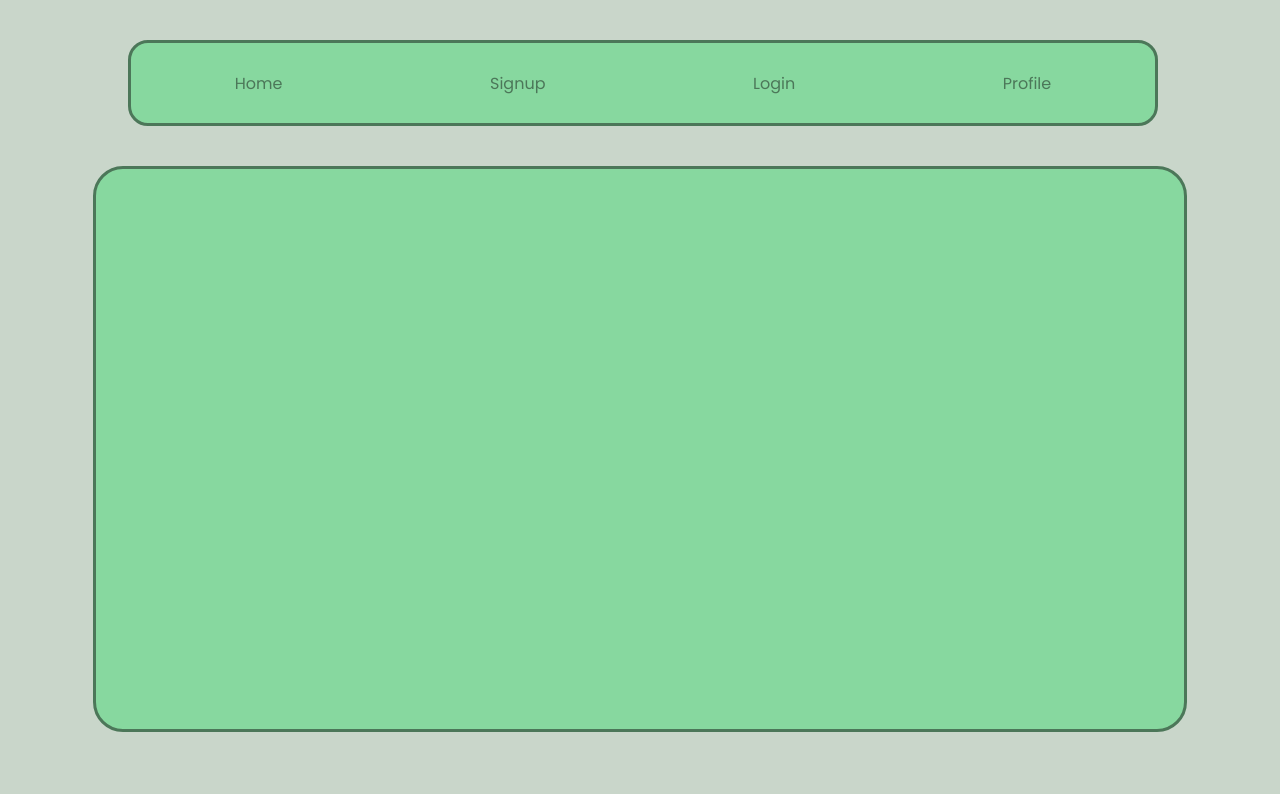
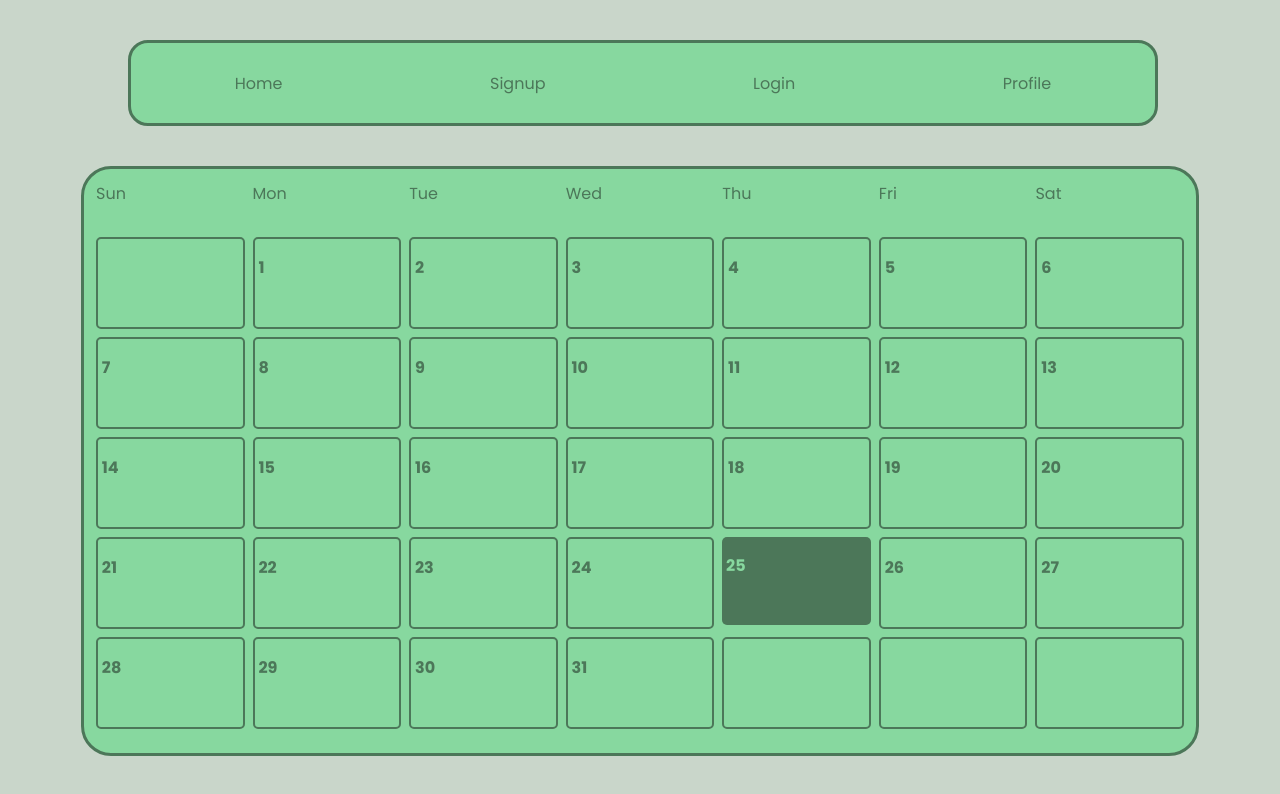
Before and after one commit to JustKardi/The-Calendar-App, a website built with Vite: page Calendar/client/index.html in a window 1280 px wide. Built offline with nearby package versions, Linux system fonts and the light colour scheme.

Commit message:
Third commit, finished the calendar, set up secure signup and login, future plans to work on login, event adding and multiple calendar view. phew.

```diff
--- a/Calendar/client/index.html
+++ b/Calendar/client/index.html
@@ -22,6 +22,6 @@
 
     <div class="cal-container"></div>
 
-    <script type="module" src="/src/main.js"></script>
+    <script type="module" src="src/main.js"></script>
   </body>
 </html>
--- a/Calendar/client/src/main.js
+++ b/Calendar/client/src/main.js
@@ -1,7 +1,6 @@
 const now = new Date();
 
 class Cell {
-
     constructor(events, date) {
         this.events = events;
         this.date = date;
@@ -9,20 +8,85 @@ class Cell {
 
     draw() {
         const cell = document.createElement('div');
-        cell.classList = 'cal-grid-cell';
+        cell.className = 'cal-grid-cell';
+
         const text = document.createElement('p');
-        text.classList = 'cal-grid-cell_date';
-        text.textContext = this.date;
+        text.className = 'cal-grid-cell_date';
+        text.textContent = this.date.getDate();
+
         const items = document.createElement('p');
-        items.classList = 'cal-grid-cell_events';
-        let str = '';
-        for (let i = 0; i < this.events.length; i++) {
-            str += this.events[i];
-            str += '\n';
-        }
-        items.textContent = str;
+        items.className = 'cal-grid-cell_events';
+        items.textContent = this.events.join('\n');
+
+        cell.append(text, items);
         document.querySelector('.cal-container').append(cell);
-        cell.append(text);
-        cell.append(items);
+
+        return cell;
     }
 }
+
+
+let displayDates = [];
+
+function getCalendarDates(date) {
+    const year = date.getFullYear();
+    const month = date.getMonth();
+
+    const cells = [];
+
+    const firstOfMonth = new Date(year, month, 1);
+
+    const startDay = firstOfMonth.getDay();
+
+    const daysInMonth = new Date(year, month + 1, 0).getDate();
+
+    for (let i = 0; i < startDay; i++) {
+        cells.push(null);
+    }
+
+    for (let day = 1; day <= daysInMonth; day++) {
+        cells.push(new Date(year, month, day));
+    }
+
+    while (cells.length % 7 !== 0) {
+        cells.push(null);
+    }
+
+    return cells;
+}
+
+function isToday(date) {
+    return (
+        date.getDate() === now.getDate() &&
+        date.getMonth() === now.getMonth() &&
+        date.getFullYear() === now.getFullYear()
+    );
+}
+
+
+displayDates = getCalendarDates(now);
+
+const days = ['Sun', 'Mon', 'Tue', 'Wed', 'Thu', 'Fri', 'Sat'];
+
+days.forEach(day => {
+    const el = document.createElement('div');
+    el.className = 'cal-day-header';
+    el.textContent = day;
+    document.querySelector('.cal-container').append(el);
+});
+
+displayDates.forEach(date => {
+    if (date === null) {
+        const cell = document.createElement('div');
+        cell.className = 'cal-grid-cell empty';
+        document.querySelector('.cal-container').append(cell);
+    } else {
+        const cellObj = new Cell([], date);
+        const cellEl = cellObj.draw();
+
+        if (isToday(date)) {
+            cellEl.classList.remove('cal-grid-cell')
+            cellEl.classList.add('now-cell');
+        }
+    }
+});
--- a/Calendar/client/src/style.css
+++ b/Calendar/client/src/style.css
@@ -43,4 +43,28 @@ body {
   border: 3px solid #4c7759;
   border-radius: 30px;
   margin: 10vh auto 5vh auto;
+  display: grid;
+  grid-template-columns: repeat(7, 1fr);
+  grid-template-rows: 6vh repeat(6, 1fr);
+  gap: 8px;
+  padding: 12px;
+  color: #4c7759;
 }
+.cal-grid-cell {
+  border: 2px solid #4c7759;
+  height: 11vh;
+  border-radius: 5px;
+}
+.cal-grid-cell_date {
+  position: relative;
+  top: 0;
+  left: 0;
+  padding-left: 0.3vw;
+  font-weight: bold;
+}
+.now-cell {
+  height: 11vh;
+  border-radius: 5px;
+  background-color: #4c7759;
+  color: #87d89f;
+}
--- a/package.json
+++ b/package.json
@@ -11,9 +11,11 @@
   "license": "ISC",
   "type": "commonjs",
   "dependencies": {
+    "bcrypt": "^6.0.0",
     "cors": "^2.8.5",
     "dotenv": "^17.2.3",
     "express": "^5.2.1",
+    "jsonwebtoken": "^9.0.3",
     "mongodb": "^7.0.0",
     "mongoose": "^9.0.2"
   }
```
Also changed, not shown: Calendar/server/server.cjs (+52 -9 lines), 2 other files.
